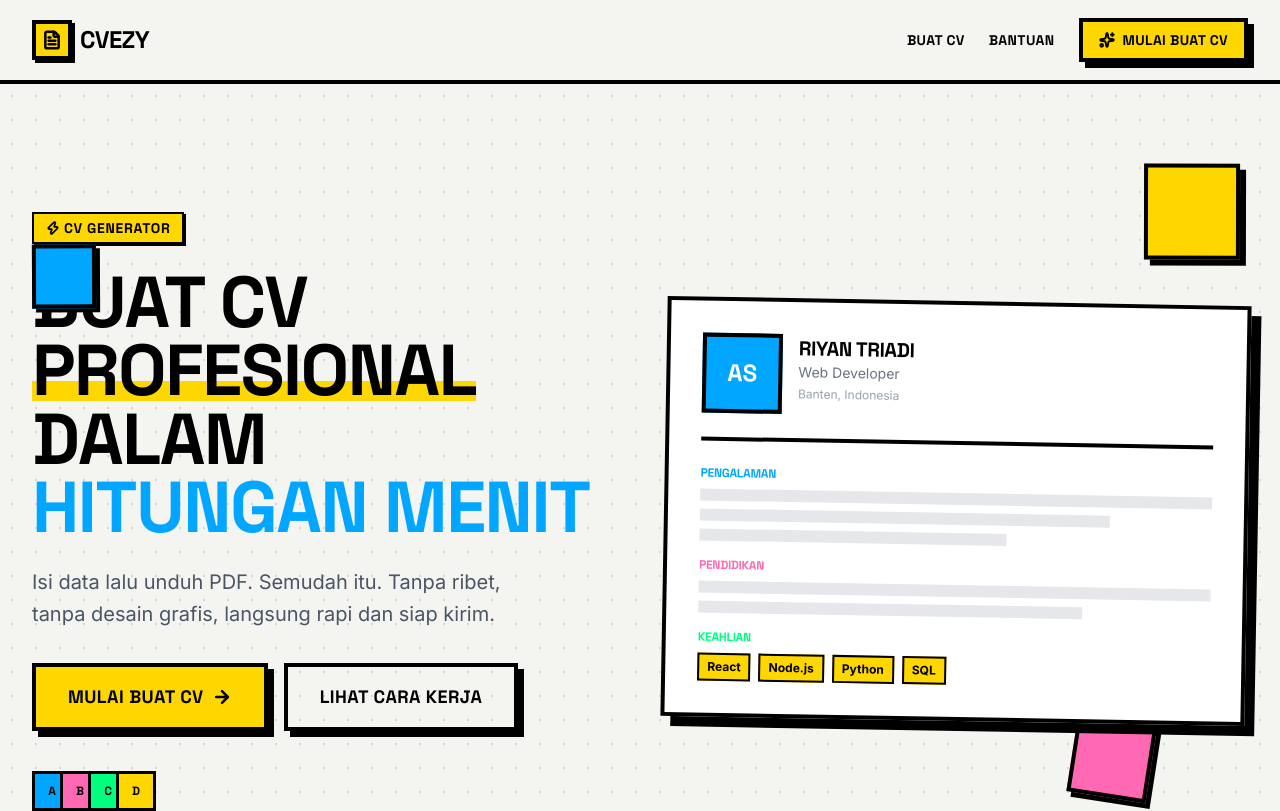
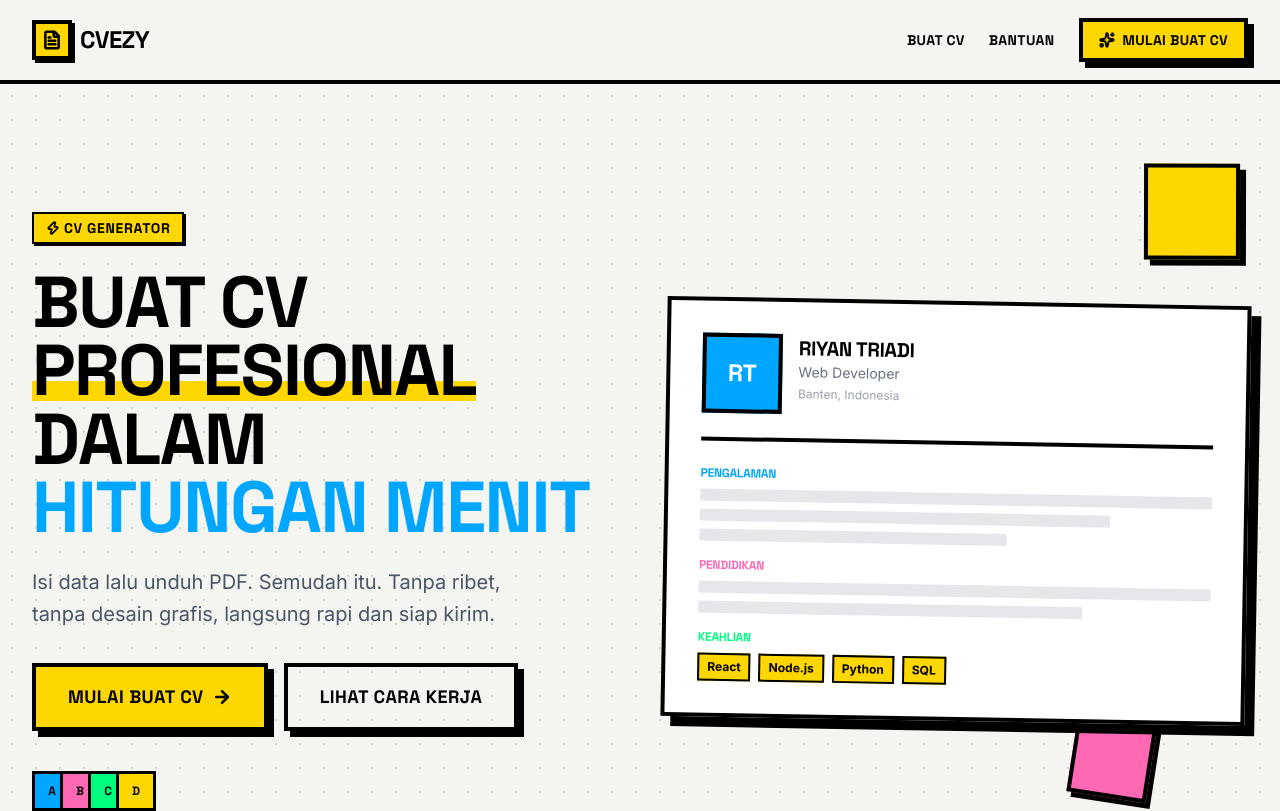
Before and after one commit to RiyanTriadi/cvezy, a Next.js app: page / in a window 1280 px wide. Shown: the top 811 px of the page. Built offline with nearby package versions, Linux system fonts and the light colour scheme.

Commit message:
feat: remove unused icons

```diff
--- a/src/app/page.tsx
+++ b/src/app/page.tsx
@@ -6,19 +6,14 @@ import { motion } from "framer-motion";
 import {
   ArrowRight,
   FileText,
-  Palette,
   Download,
   Save,
   Zap,
-  Layout,
-  Sparkles,
   CheckCircle,
-  Star,
   Clock,
   Shield,
   Coffee,
   MessageSquare,
-  Mail,
 } from "lucide-react";
 import { BrutalButton } from "@/components/ui/brutal-button";
 import { BrutalCard, BrutalCardTitle, BrutalCardContent } from "@/components/ui/brutal-card";
@@ -57,11 +52,6 @@ function HeroSection() {
         className="absolute top-20 right-10 w-24 h-24 bg-brand-yellow border-4 border-brutal-black shadow-[6px_6px_0px_0px_rgba(0,0,0,1)] hidden lg:block"
         animate={{ y: [0, -20, 0], rotate: [0, 5, 0] }}
         transition={{ duration: 6, repeat: Infinity, ease: "easeInOut" }}
-      />
-      <motion.div
-        className="absolute top-40 left-8 w-16 h-16 bg-brand-blue border-4 border-brutal-black shadow-[4px_4px_0px_0px_rgba(0,0,0,1)] hidden lg:block"
-        animate={{ y: [0, 15, 0], rotate: [0, -8, 0] }}
-        transition={{ duration: 5, repeat: Infinity, ease: "easeInOut", delay: 1 }}
       />
       <motion.div
         className="absolute bottom-32 right-32 w-20 h-20 bg-brand-pink border-4 border-brutal-black shadow-[5px_5px_0px_0px_rgba(0,0,0,1)] hidden lg:block"
@@ -167,7 +157,7 @@ function HeroSection() {
               {/* CV Header */}
               <div className="flex items-start gap-4 mb-6 pb-6 border-b-4 border-brutal-black">
                 <div className="w-20 h-20 bg-brand-blue border-4 border-brutal-black flex items-center justify-center">
-                  <span className="font-heading font-bold text-2xl text-brutal-white">AS</span>
+                  <span className="font-heading font-bold text-2xl text-brutal-white">RT</span>
                 </div>
                 <div>
                   <h3 className="font-heading font-bold text-xl uppercase">Riyan Triadi</h3>
```
